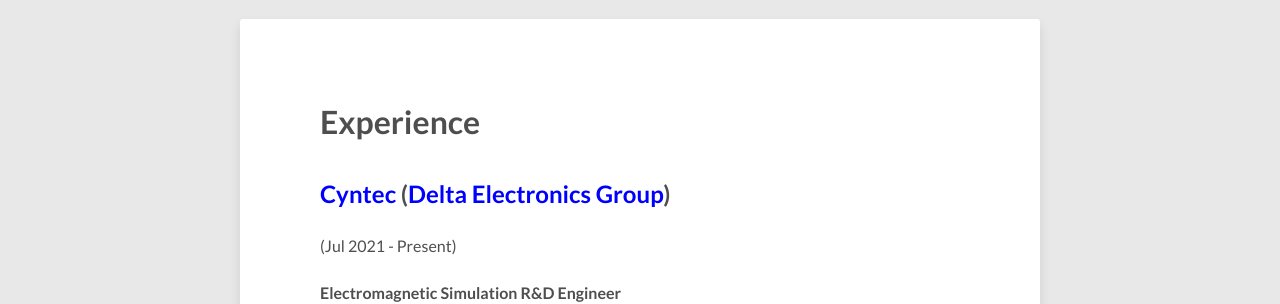
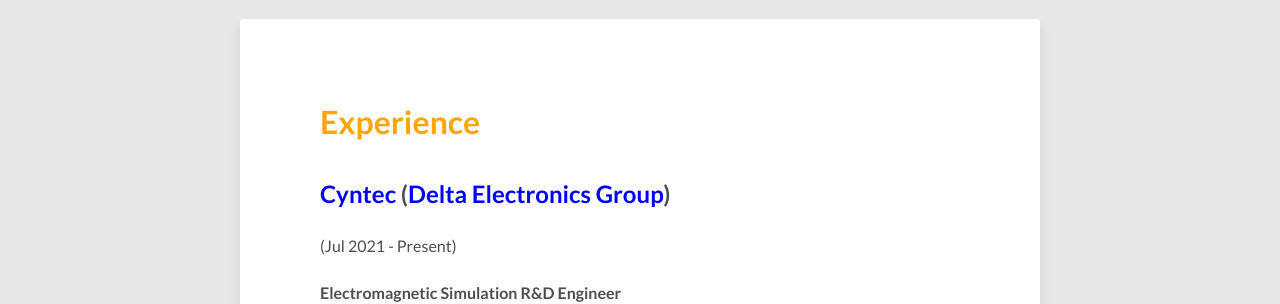
Before and after one commit to pochunsun/pochunsun.github.io, a Jekyll site: the page built from about/index.md, in a window 1280 px wide. Shown: the part 431-735 px from the top of the page. Built offline with Jekyll 4.4.1, drawn with Linux system fonts in a browser that asks for light colours; nearby versions of some CDN libraries.

Commit message:
Update index.md

```diff
--- a/about/index.md
+++ b/about/index.md
@@ -7,7 +7,7 @@
 comments: false
 modified: 2021-02-02
 ---
-# Experience
+# <font color=orange>Experience</font>
 ## [<font color=blue>Cyntec</font>](http://www.cyntec.com/) ([<font color=blue>Delta Electronics Group</font>](https://www.deltaww.com/en-US/index))
 (Jul 2021 - Present)<br>
 #### Electromagnetic Simulation R&D Engineer
```
